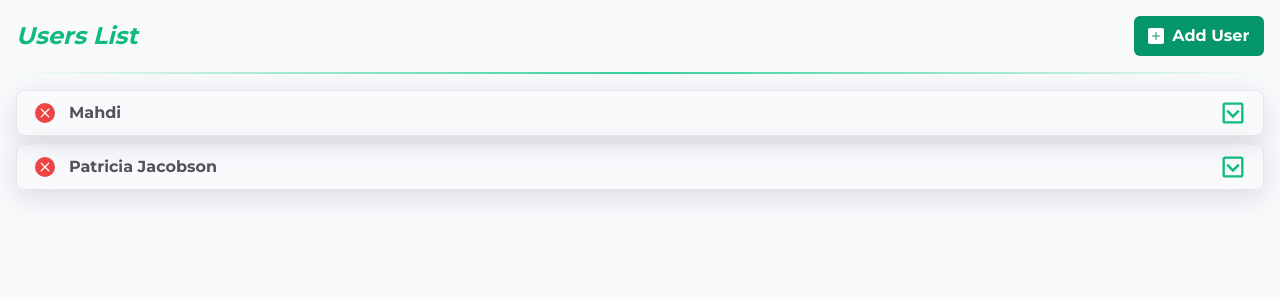
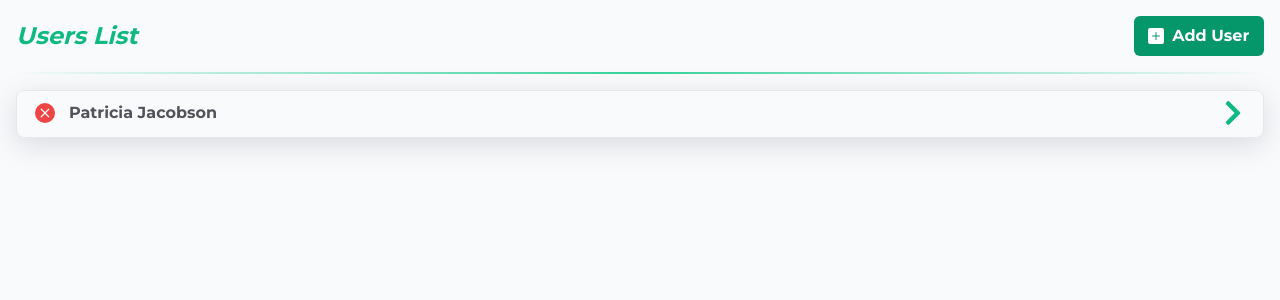
Before and after one commit to MahdiMhqq/RTK-Practice-media, a React (Create React App) app: page / in a window 1280 px wide. Shown: the top 300 px of the page. Built offline with nearby package versions, Linux system fonts and the light colour scheme; data requests are answered from the project's data file.

Commit message:
[ADD] UserExpandable component and its header

```diff
--- a/src/components/Button/index.tsx
+++ b/src/components/Button/index.tsx
@@ -2,18 +2,26 @@ import React, { HTMLAttributes, ReactNode } from "react";
 
 import CircleSpinner from "components/CircleSpinner";
 
-interface IButtonProps extends HTMLAttributes<HTMLButtonElement> {
+interface IButtonProps
+  extends Omit<HTMLAttributes<HTMLButtonElement>, "className"> {
+  className?: string;
   children: ReactNode;
   loading?: boolean;
 }
 
-function Button({ children, loading = false, ...rest }: IButtonProps) {
+function Button({
+  className = "",
+  children,
+  loading = false,
+  ...rest
+}: IButtonProps) {
   return (
     <button
-      className={`w-[12ch] flex items-center justify-center px-3 py-2 text-center font-bold text-white rounded-md cursor-pointer bg-emerald-600 hover:bg-emerald-500 active:bg-emerald-700 transition gap-x-2 ${
+      className={`flex items-center justify-center px-3 py-2 text-center font-bold text-white rounded-md cursor-pointer bg-emerald-600 hover:bg-emerald-500 active:bg-emerald-700 transition gap-x-2 select-none ${
         loading ? "!bg-gray-600 cursor-not-allowed" : ""
-      }`}
+      } ${className}`}
       disabled={loading}
+      {...rest}
     >
       {loading ? <CircleSpinner /> : <>{children}</>}
     </button>
--- /dev/null
+++ b/src/components/UsersList/UserCard/UserExpandable/index.tsx
@@ -0,0 +1,44 @@
+import React from "react";
+import { BsFillPlusSquareFill } from "react-icons/bs";
+
+import Button from "components/Button";
+
+import { IUser } from "store/types";
+
+interface IUserExapndableProps {
+  expanded: boolean;
+  user: IUser;
+  customClass?: string;
+}
+
+function UserExapndable({
+  expanded,
+  customClass = "",
+  user,
+}: IUserExapndableProps) {
+  return (
+    <div
+      className={`px-4 py-2 rounded-lg border border-gray-200 flex items-center justify-between transition-all duration-300 ${customClass} ${
+        expanded
+          ? "max-h-screen visible opacity-100 mt-2"
+          : "max-h-0 invisible !px-0 !py-0 opacity-0 mt-0"
+      }`}
+    >
+      <h2 className="text-xl font-bold italic text-emerald-500 select-none">
+        {user.name?.toUpperCase()} Albums
+      </h2>
+      <Button
+        className="w-[15ch]"
+        onClick={(e) => {
+          e.stopPropagation();
+          //   if (!loading) runThunk();
+        }}
+      >
+        <BsFillPlusSquareFill className="w-4 h-4" />
+        <span>Add Album</span>
+      </Button>
+    </div>
+  );
+}
+
+export default UserExapndable;
--- a/src/components/UsersList/UserCard/index.tsx
+++ b/src/components/UsersList/UserCard/index.tsx
@@ -1,11 +1,14 @@
-import React from "react";
+import React, { useState } from "react";
 import { BsXCircleFill } from "react-icons/bs";
-import { BiChevronDownSquare } from "react-icons/bi";
+import { FaChevronDown } from "react-icons/fa";
+
+import CircleSpinner from "components/CircleSpinner";
+
+import useThunk from "hooks/useThunk";
 
 import { IUser } from "store/types";
-import useThunk from "hooks/useThunk";
 import { removeUser } from "store";
-import CircleSpinner from "components/CircleSpinner";
+import UserExapndable from "./UserExpandable";
 
 interface IUserCardProps {
   user: IUser | null;
@@ -13,6 +16,9 @@ interface IUserCardProps {
 }
 
 function UserCard({ user, loading = false }: IUserCardProps) {
+  //STATES
+  const [expanded, setExpanded] = useState(false);
+
   //USE THUNK HOOK
   const { loading: deleteLoading, runThunk: deleteThunk } =
     useThunk(removeUser);
@@ -24,15 +30,25 @@ function UserCard({ user, loading = false }: IUserCardProps) {
 
   return (
     <div
-      className={`px-4 py-2 rounded-lg border border-gray-200 shadow-card flex items-center gap-x-3 ${
+      className={`px-4 py-2 rounded-lg border border-gray-200 shadow-card ${
         loading ? "skeleton h-[2.625rem]" : ""
       }`}
+    >
+      <div
+        className="flex items-center gap-x-3 cursor-pointer"
+        onClick={(e) => {
+          e.stopPropagation();
+          setExpanded((prev) => !prev);
+        }}
       >
         <span
           className={`flex items-center justify-center h-6 w-6 ${
             deleteLoading ? "cursor-not-allowed" : "cursor-pointer"
           }`}
-        onClick={() => !deleteLoading && handleDeleteUser()}
+          onClick={(e) => {
+            e.stopPropagation();
+            !deleteLoading && handleDeleteUser();
+          }}
         >
           {deleteLoading ? (
             <CircleSpinner innerSpinnerClass="border-t-red-500" />
@@ -40,8 +56,16 @@ function UserCard({ user, loading = false }: IUserCardProps) {
             <BsXCircleFill className="h-5 w-5 fill-red-500 hover:fill-red-700 tranisiton" />
           )}
         </span>
-      <span className="text-zinc-600 font-bold">{user?.name ?? " "}</span>
-      <BiChevronDownSquare className="w-7 h-7 fill-emerald-500 hover:fill-emerald-700 transition cursor-pointer ml-auto" />
+        <span className="text-zinc-600 font-bold select-none">
+          {user?.name ?? " "}
+        </span>
+        <FaChevronDown
+          className={`w-7 h-7 fill-emerald-500 hover:fill-emerald-700 transition cursor-pointer ml-auto origin-center ${
+            expanded ? "" : "-rotate-90"
+          }`}
+        />
+      </div>
+      {user && <UserExapndable expanded={expanded} user={user} />}
     </div>
   );
 }
--- a/src/components/UsersList/UsersListHeader/index.tsx
+++ b/src/components/UsersList/UsersListHeader/index.tsx
@@ -17,10 +17,11 @@ function UsersListHeader({ customClass = "" }: IUsersListHeaderProps) {
   return (
     <>
       <div className={`flex items-center justify-between ${customClass}`}>
-        <h2 className="text-2xl font-bold italic text-emerald-500">
+        <h2 className="text-2xl font-bold italic text-emerald-500 select-none">
           Users List
         </h2>
         <Button
+          className="w-[12ch]"
           onClick={() => {
             if (!loading) runThunk();
           }}
--- a/src/data/db.json
+++ b/src/data/db.json
@@ -1,9 +1,5 @@
 {
   "users": [
-    {
-      "name": "Mahdi",
-      "id": 1
-    },
     {
       "name": "Patricia Jacobson",
       "id": 2
```
Lines whose indentation alone changed are shown as unchanged.
